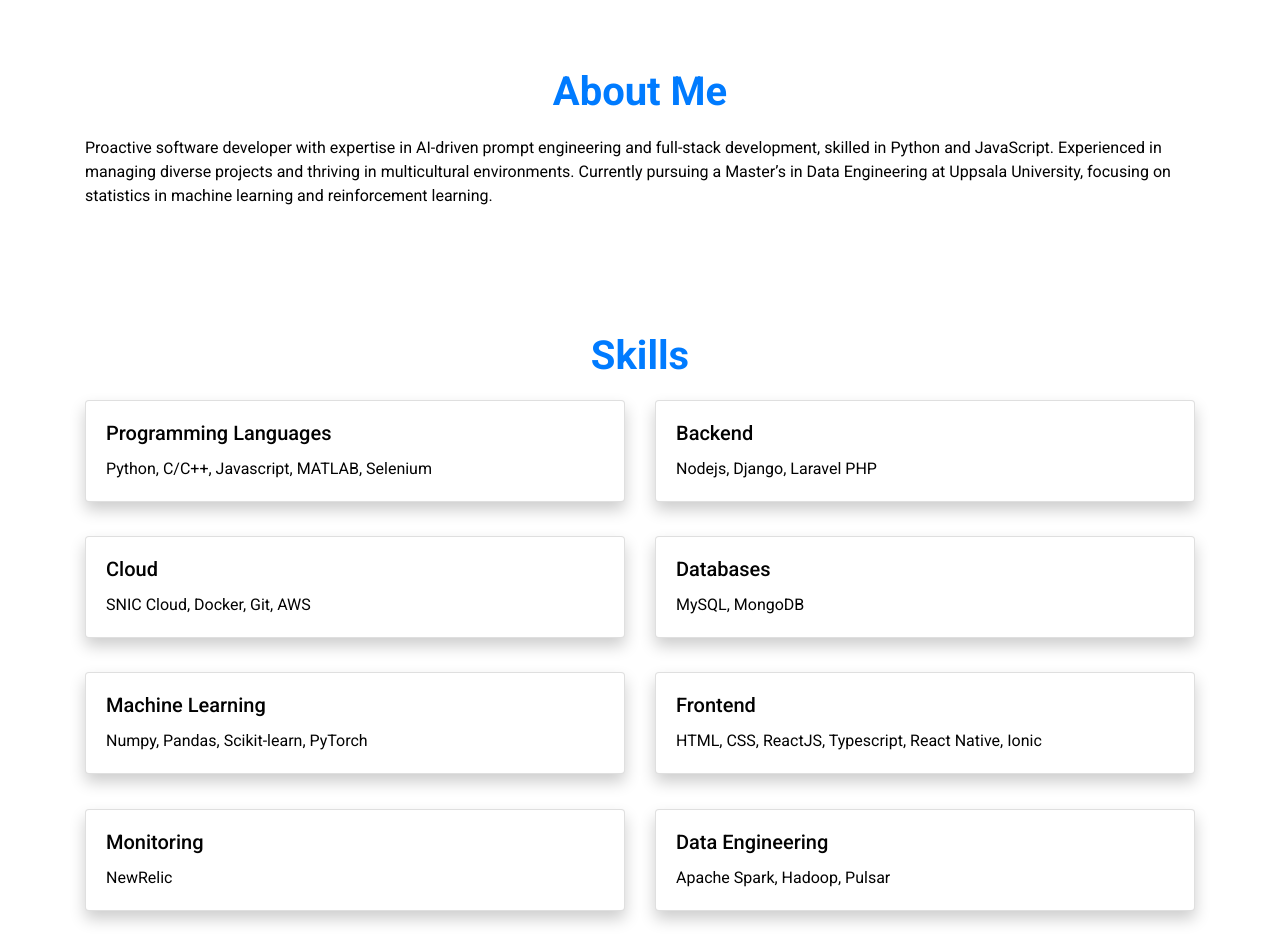
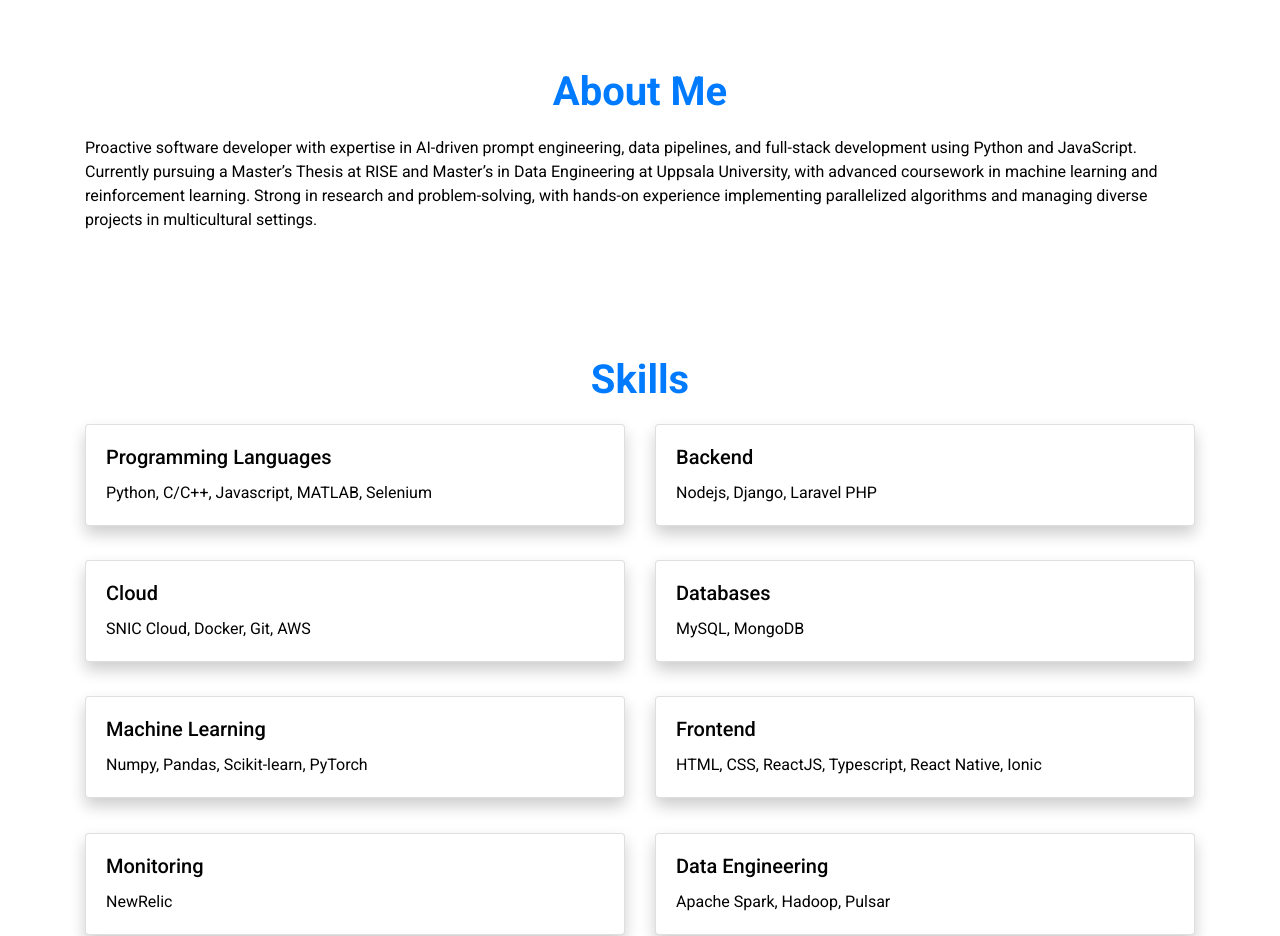
Before and after one commit to Karthik1000/Karthik1000.github.io, a plain HTML site: page index.html in a window 1280 px wide. Shown: the part 840-1776 px from the top of the page. Drawn offline with nearby package versions, Linux system fonts and the light colour scheme.

Commit message:
updated summary

```diff
--- a/index.html
+++ b/index.html
@@ -86,11 +86,11 @@
       <div class="row align-items-center">
         <div class="col-lg-12">
           <!--<h3 class="mb-4">Sr. Software Engineer</h3>-->
-          <p>Proactive software developer with expertise in AI-driven prompt engineering and full-stack development,
-            skilled in
-            Python and JavaScript. Experienced in managing diverse projects and thriving in multicultural environments.
-            Currently pursuing a Master’s in Data Engineering at Uppsala University, focusing on statistics in machine
-            learning and reinforcement learning.
+          <p>Proactive software developer with expertise in AI-driven prompt engineering, data pipelines, and full-stack
+            development using Python and JavaScript. Currently pursuing a Master’s Thesis at RISE and Master’s in Data
+            Engineering at Uppsala University, with advanced coursework in machine learning and reinforcement learning.
+            Strong in research and problem-solving, with hands-on experience implementing parallelized algorithms and managing
+            diverse projects in multicultural settings.
           </p>
         </div>
       </div>
```
